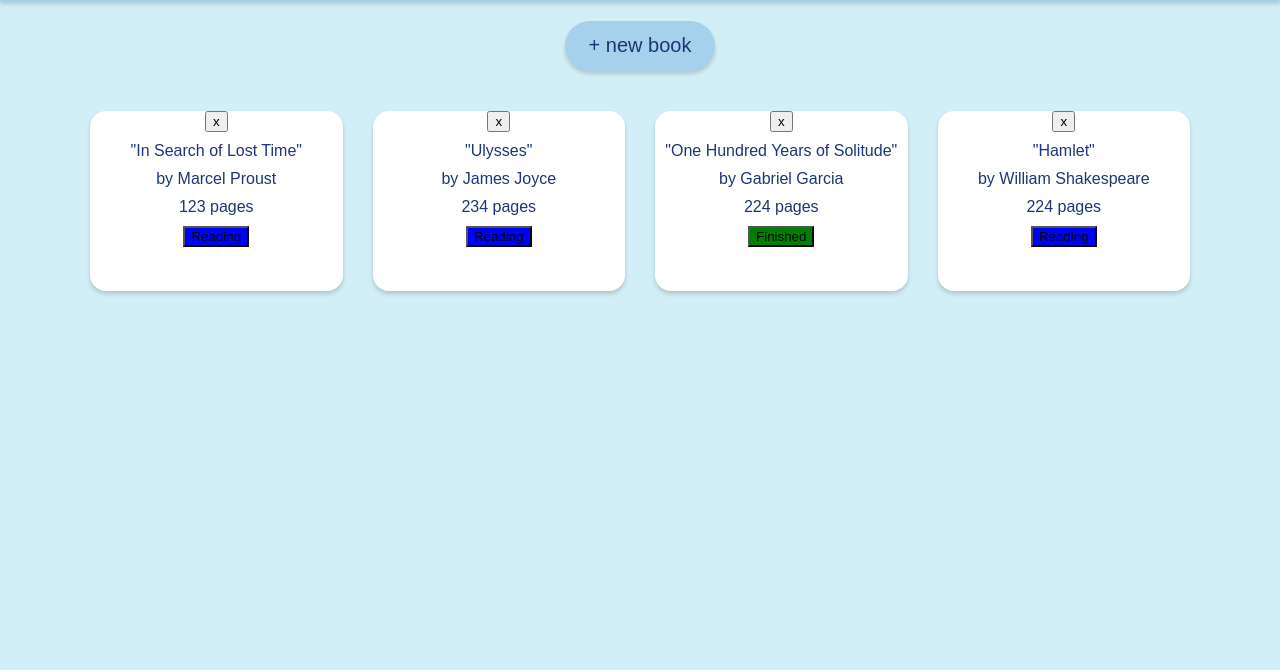
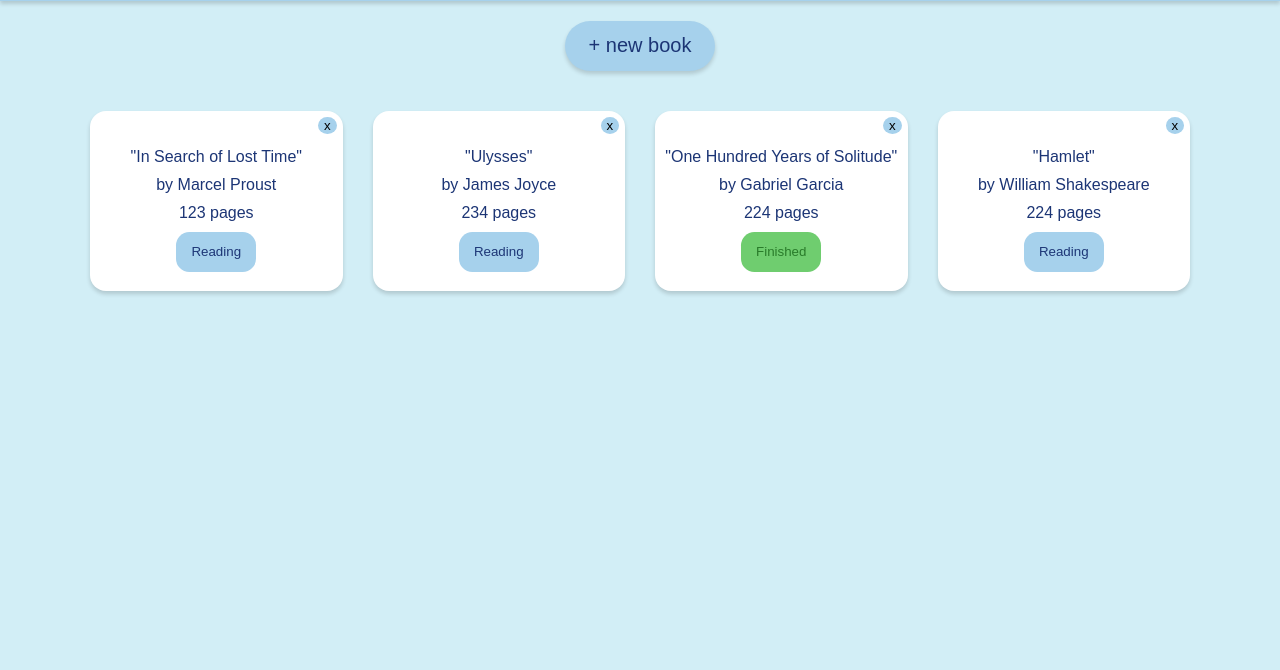
Before and after one commit to thanhtrucphan136/Library-Project, a plain HTML site: page index.html in a window 1280 px wide. Both pictures are taken after a click on the button "Not Read". Shown: the part 79-749 px from the top of the page. Drawn offline with Linux system fonts and the light colour scheme.

Commit message:
add remove book button to remove it from the library and style the buttons of the card

```diff
--- a/script.js
+++ b/script.js
@@ -39,11 +39,14 @@ Book.prototype.info = function(){
     cardStatus.classList.add('status-btn');
 
     if (cardStatus.textContent == 'Not Read'){
-        cardStatus.style.backgroundColor = 'red';
+        cardStatus.style.backgroundColor = '#ca3433';
+        cardStatus.style.color = '#d2bab5';
     }else if(cardStatus.textContent == 'Finished'){
-        cardStatus.style.backgroundColor = 'green';
+        cardStatus.style.backgroundColor = '#6fcd6f';
+        cardStatus.style.color = '#297b2a';
     }else{
-        cardStatus.style.backgroundColor = 'blue';
+        cardStatus.style.backgroundColor = '#a6d1ec';
+        cardStatus.style.color = '#1d3676';
     }
     cardStatus.onclick = () => changeStatus(cardStatus);
 
@@ -53,30 +56,15 @@ Book.prototype.info = function(){
     card.appendChild(cardPage);
     card.appendChild(cardStatus);
 
-    cardCloseBtn.onclick = () => removeCard(cardTitle.textContent);
+    cardCloseBtn.onclick = () => removeCard(card, cardTitle);
 
     card.classList.add('card');
     return card;
-}
-//let readingStatus = ['not read', 'reading', 'finished'];
-
-function changeStatus(readingStatus){
-    if (readingStatus.textContent == 'Not Read'){
-        readingStatus.style.backgroundColor = 'blue';
-        readingStatus.innerHTML = 'Reading'
-    }else if (readingStatus.textContent == 'Reading'){
-        readingStatus.style.backgroundColor = 'green';
-        readingStatus.innerHTML = 'Finished';
-    }else{
-        readingStatus.style.backgroundColor = 'red';
-        readingStatus.innerHTML = 'Not Read';
-    }
 }
 
 //display the library
 function displayLibrary(){
     for (const book of myLibrary){
-        if (book.title )
         bookInfo = book.info();
         bookDisplay.appendChild(bookInfo);
     }
@@ -124,3 +112,27 @@ function closePopup(e){
     overLay.classList.remove('overlay-active');
     popup.classList.remove('popup-open');
 }
+
+//remove book card
+function removeCard(card, bookTitle){
+    bookDisplay.removeChild(card);
+    let bookIndex = myLibrary.findIndex(book => `"${book.title}"` == bookTitle.textContent);
+    myLibrary.splice(bookIndex,1);
+}
+
+//change status and color button
+function changeStatus(readingStatus){
+    if (readingStatus.textContent == 'Not Read'){
+        readingStatus.style.backgroundColor = '#a6d1ec';
+        readingStatus.style.color = '#1d3676';
+        readingStatus.innerHTML = 'Reading'
+    }else if (readingStatus.textContent == 'Reading'){
+        readingStatus.style.backgroundColor = '#6fcd6f';
+        readingStatus.style.color = '#297b2a';
+        readingStatus.innerHTML = 'Finished';
+    }else{
+        readingStatus.style.backgroundColor = '#ca3433';
+        readingStatus.style.color = '#d2bab5';
+        readingStatus.innerHTML = 'Not Read';
+    }
+}
--- a/style.css
+++ b/style.css
@@ -1,5 +1,5 @@
 :root{
-    --fontColor: rgb(29, 54, 118);
+    --fontColor: rgb(28, 53, 117);
     --skyBlue: rgb(166,209,236);
     --shadow: rgba(0,0,0,0.16) 0px 3px 4px;
 }
@@ -82,7 +82,9 @@ header{
     position: absolute;
     left: 91%;
     top: 2%;
-    text-align: center;
+    display: flex;
+    justify-content: center;
+    align-items: center;
     color: var(--fontColor);
     cursor: pointer;
     box-shadow: var(--shadow);
@@ -164,6 +166,34 @@ select{
     word-wrap: break-word;
     hyphens: auto;
 }
+.status-btn{
+    border: none;
+    border-radius: 1em;
+    width: 80px;
+    height: 40px;
+    color: rgb(210, 238, 246);
+    cursor: pointer;
+}
+.status-btn:hover{
+    transform: scale(1.1);
+}
+.card-close-btn{
+    border: none;
+    border-radius: 50%;
+    background-color: var(--skyBlue);
+    position: relative;
+    margin-top: 10px;
+    left: 44%;
+    top: -2%;
+    cursor: pointer;
+    display: flex;
+    justify-content: center;
+    align-items: center;
+}
+.card-close-btn:hover{
+    transform: scale(1.2);
+}
+
 footer{
    color: var(--fontColor);
    width: 100%;
```
